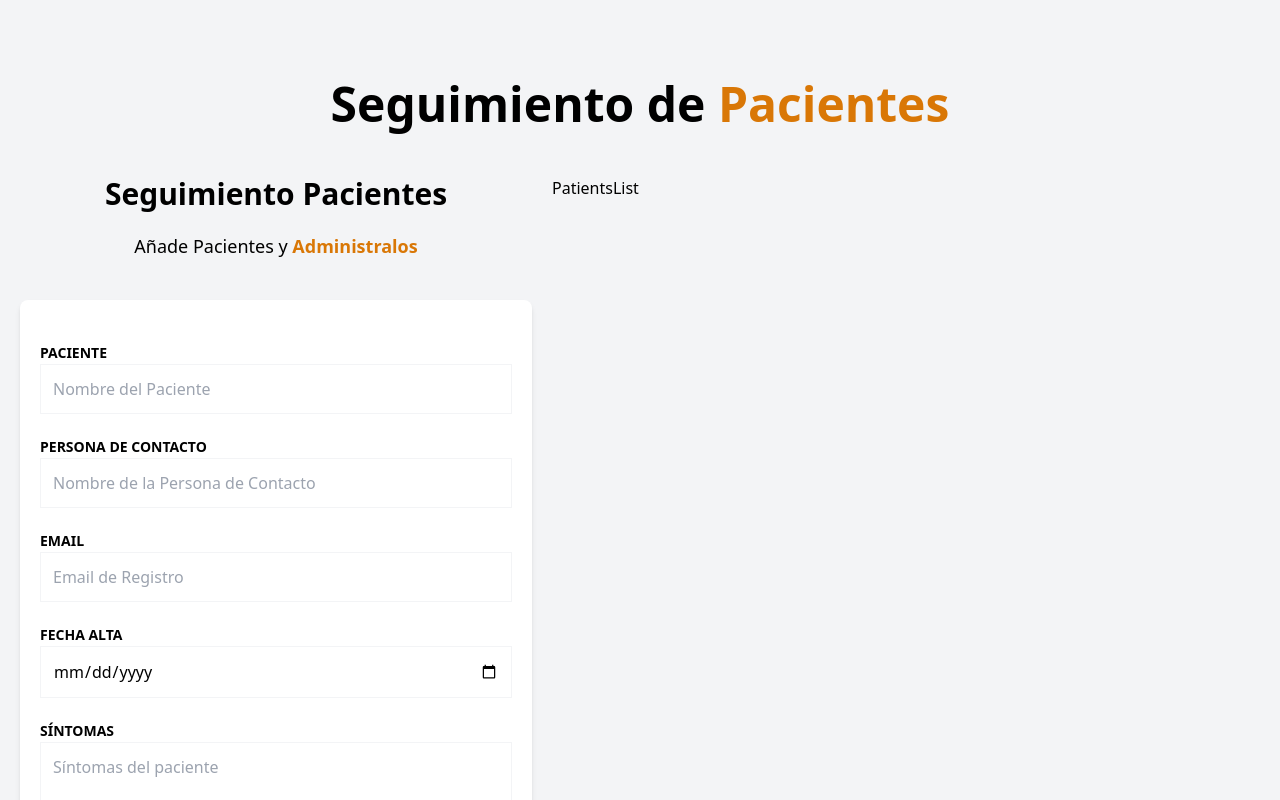
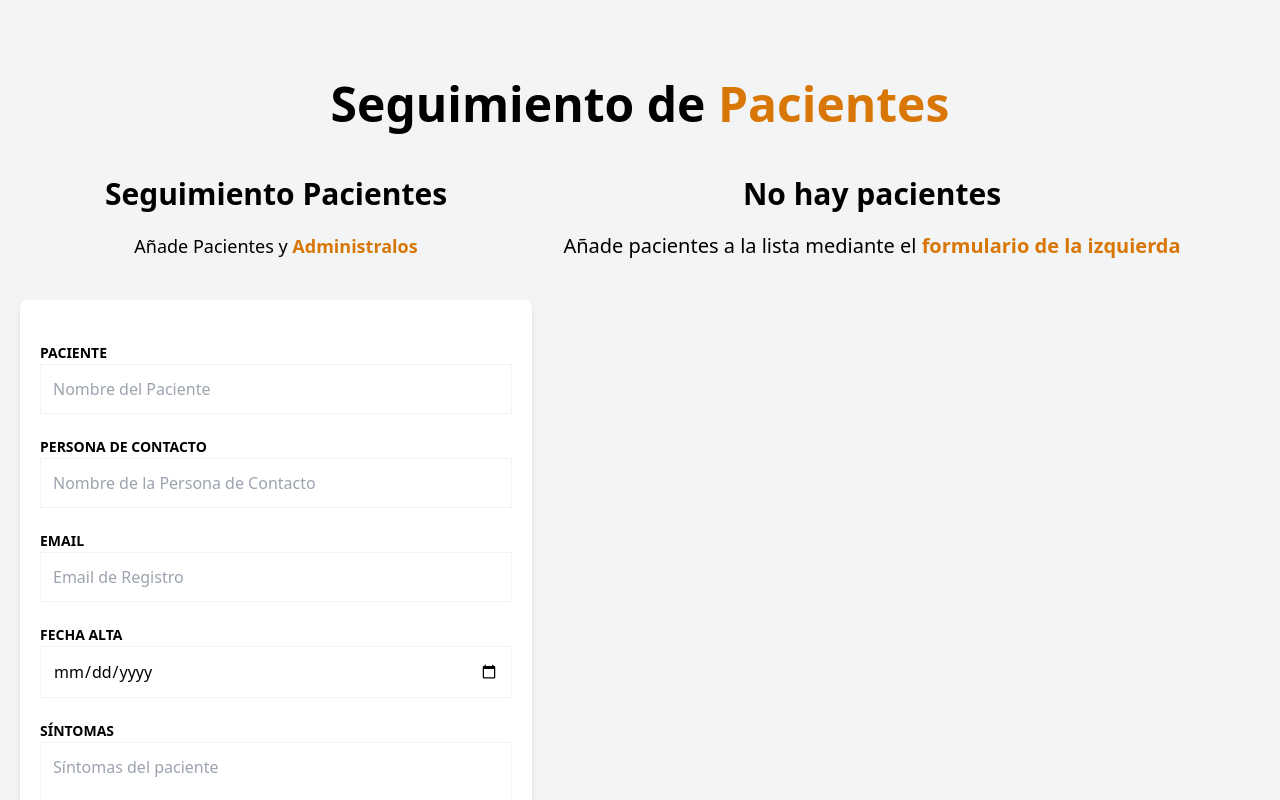
Before and after one commit to JohnnyBC2022/pacientes-zustand, a React (Vite) app: page / in a window 1280 px wide. Shown: the top 800 px of the page. Built offline with nearby package versions, Linux system fonts and the light colour scheme.

Commit message:
feat: PatientsList modified and PatienDetails created

```diff
--- /dev/null
+++ b/src/components/PatientDetails.tsx
@@ -0,0 +1,13 @@
+import { Patient } from "../types"
+
+type PatientDetailsProps = {
+    patient: Patient
+}
+
+function PatientDetails({patient}: PatientDetailsProps) {
+  return (
+    <div>{patient.name}</div>
+  )
+}
+
+export default PatientDetails
--- a/src/components/PatientsList.tsx
+++ b/src/components/PatientsList.tsx
@@ -1,7 +1,40 @@
+import { usePatientStore } from "../store";
+import PatientDetails from "./PatientDetails";
+
 function PatientsList() {
+  const patients = usePatientStore((state) => state.patients);
+
   return (
-    <div>PatientsList</div>
-  )
+    <div className="md:w-1/2 lg: 3/5 md: h-screen overflow-y-scroll">
+      {patients.length ? (
+        <>
+          <h2 className="font-black text-3xl text-center">
+            Listado de Pacientes
+          </h2>
+          <p className="text-xl mt-5 mb-10 text-center">
+            Administra tus {""}
+            <span className="text-amber-600 font-bold">Pacientes y Citas</span>
+          </p>
+          {patients.map( patient =>(
+            <PatientDetails
+              key={patient.id}
+              patient={patient}
+            />
+          ))}
+        </>
+      ) : (
+        <>
+          <h2 className="font-black text-3xl text-center">No hay pacientes</h2>
+          <p className="text-xl mt-5 mb-10 text-center">
+            Añade pacientes a la lista mediante el{" "}
+            <span className="text-amber-600 font-bold">
+              formulario de la izquierda
+            </span>
+          </p>
+        </>
+      )}
+    </div>
+  );
 }
 
-export default PatientsList
+export default PatientsList;
```
